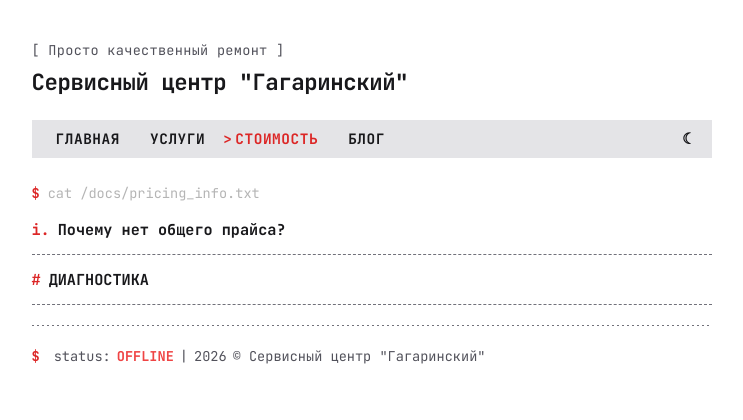
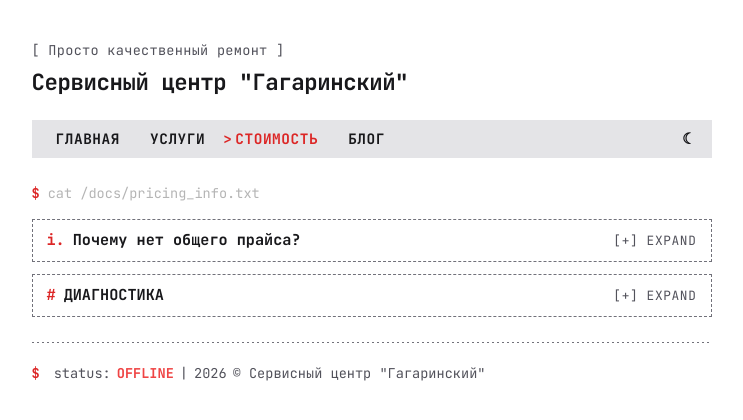
Before and after one commit to polinom11/polinom11.github.io, a Jekyll site: the page prices.html, which Jekyll copies as it is, in a window 1280 px wide. Shown: the top 420 px of the page, without its empty margins (261-1004 px from the left). Built offline with Jekyll 4.4.1, drawn with Linux system fonts in a browser that asks for light colours.

Commit message:
Update style.css

```diff
--- a/css/style.css
+++ b/css/style.css
@@ -44,6 +44,7 @@ body {
     transition: background-color 0.2s ease, color 0.2s ease;
 }
 
+/* Вспомогательные утилитарные классы */
 .text-sm {
     font-size: 0.85rem;
 }
@@ -53,10 +54,7 @@ body {
     font-weight: 700;
 }
 
-a {
-    color: var(--accent);
-}
-
+/* Фокус при навигации через Tab */
 a:focus-visible,
 button:focus-visible,
 details summary:focus-visible {
@@ -80,7 +78,6 @@ details summary:focus-visible {
     color: #b5b5b5;
 }
 
-/* Header & Nav */
 header {
     margin-bottom: 20px;
     text-align: left;
@@ -105,6 +102,7 @@ header {
     text-decoration: none;
 }
 
+/* Навигационная панель */
 .nav-container {
     width: 100%;
     background-color: var(--bg-nav);
@@ -175,45 +173,53 @@ nav.far-nav a:hover::before, nav.far-nav a.active::before {
     color: var(--accent);
 }
 
-/* Главная страница (index.html) */
+/* Секции */
 .hero-text {
-    margin-bottom: 20px;
+    margin: 25px 0;
 }
 
-.photo-container {
-    display: block;
-    width: 100%;
-    background: none;
-    padding: 0;
-    margin-bottom: 16px;
-    cursor: pointer;
+.services-hero {
+    color: var(--text);
+    margin-bottom: 25px;
+    font-size: 0.95rem;
+    line-height: 1.5;
 }
 
-.photo-container img {
-    width: 100%;
-    max-height: 380px;
-    object-fit: cover;
-    border-radius: 4px;
-    display: block;
+.rules-list {
+    color: var(--text-muted);
 }
 
-.photo-info-text p {
-    margin-bottom: 4px;
+.services-section, .prices-section, .blog-section, .post-section {
+    margin: 25px 0;
 }
 
-/* Раскрывающиеся блоки (prices.html и services.html) */
+/* Аккордеоны / Collapse */
 details.tui-collapse {
-    margin-bottom: 14px;
-    border-bottom: 1px dashed var(--dot-color);
-    padding-bottom: 12px;
+    margin-bottom: 12px;
+    position: relative;
+    border: 1px dashed var(--dot-color);
+}
+
+details.tui-collapse:not([open]):hover {
+    border: 1px solid var(--border-active);
+}
+
+details.tui-collapse[open] {
+    border: 1px solid var(--border-active);
 }
 
 details.tui-collapse summary {
+    font-weight: 700;
+    font-size: 0.95rem;
+    cursor: pointer;
     list-style: none;
-    cursor: pointer;
-    font-weight: 700;
+    display: flex;
+    align-items: center;
+    justify-content: space-between;
+    user-select: none;
+    padding: 9px 14px;
     color: var(--text);
-    user-select: none;
+    transition: background-color 0.15s ease;
 }
 
 details.tui-collapse summary::-webkit-details-marker {
@@ -221,117 +227,49 @@ details.tui-collapse summary::-webkit-details-marker {
 }
 
 details.tui-collapse summary:hover {
+    background-color: var(--selection);
+}
+
+details.tui-collapse summary::after {
+    content: "[+] EXPAND";
+    font-size: 0.8rem;
+    color: var(--text-muted);
+    font-weight: 400;
+    letter-spacing: 0.05em;
+}
+
+details.tui-collapse summary:hover::after {
+    color: var(--text);
+}
+
+details.tui-collapse[open] summary::after {
+    content: "[-] COLLAPSE";
     color: var(--accent);
 }
 
 .collapse-content {
-    padding-top: 12px;
+    padding: 12px 14px 16px 14px;
+    background-image: linear-gradient(to right, var(--dot-color) 33%, rgba(255,255,255,0) 0%);
+    background-position: top;
+    background-size: 5px 1px;
+    background-repeat: repeat-x;
 }
 
+/* Стили текстовых блоков (в аккордеонах) */
 .text-block {
-    margin-bottom: 12px;
+    margin-bottom: 16px;
 }
 
-/* Таблицы цен и услуг (prices.html и services.html) */
-.rules-list {
-    margin-bottom: 20px;
+.text-block p {
+    margin-bottom: 12px;
+    color: var(--text-muted);
 }
 
-.rules-list p {
-    margin-bottom: 4px;
+.text-block p:last-child {
+    margin-bottom: 0;
 }
 
-.service-row {
-    margin-bottom: 12px;
-}
-
-.service-header {
-    display: flex;
-    align-items: baseline;
-    gap: 8px;
-}
-
-.service-name {
-    font-weight: 700;
-    color: var(--text);
-}
-
-.dots {
-    flex-grow: 1;
-    border-bottom: 1px dotted var(--dot-color);
-}
-
-.service-price {
-    font-weight: 700;
-    color: var(--accent);
-    white-space: nowrap;
-}
-
-.service-desc, .category-desc {
-    font-size: 0.85rem;
-    color: var(--text-muted);
-    margin-top: 2px;
-}
-
-.category-desc {
-    margin-bottom: 12px;
-    font-style: italic;
-}
-
-/* Модальное окно просмотра изображений */
-.modal-overlay {
-    position: fixed;
-    top: 0;
-    left: 0;
-    width: 100%;
-    height: 100%;
-    background: rgba(0, 0, 0, 0.85);
-    display: flex;
-    justify-content: center;
-    align-items: center;
-    opacity: 0;
-    pointer-events: none;
-    transition: opacity 0.2s ease;
-    z-index: 1000;
-    padding: 20px;
-}
-
-.modal-overlay.active {
-    opacity: 1;
-    pointer-events: auto;
-}
-
-.modal-content {
-    position: relative;
-    max-width: 90vw;
-    max-height: 90vh;
-    display: flex;
-    flex-direction: column;
-    align-items: flex-end;
-}
-
-.modal-content img {
-    max-width: 100%;
-    max-height: 80vh;
-    object-fit: contain;
-    border: 1px solid var(--dot-color);
-    cursor: pointer;
-}
-
-.modal-close {
-    background: transparent;
-    color: var(--accent);
-    font-family: inherit;
-    font-weight: 700;
-    cursor: pointer;
-    margin-bottom: 8px;
-}
-
-/* Раздел Блога (blog.html) */
-.blog-section {
-    margin: 25px 0;
-}
-
+/* Оформление списка статей блога (Чистый CLI на сетке) */
 .cli-clean-list {
     display: flex;
     flex-direction: column;
@@ -344,7 +282,7 @@ details.tui-collapse summary:hover {
     gap: 12px;
     padding-bottom: 12px;
     border-bottom: 1px dashed var(--dot-color);
-    align-items: baseline;
+    align-items: start;
 }
 
 .cli-clean-row:last-child {
@@ -355,8 +293,7 @@ details.tui-collapse summary:hover {
     font-size: 0.85rem;
     color: var(--text-muted);
     white-space: nowrap;
-    padding-top: 0;
-    line-height: 1.3;
+    padding-top: 2px;
 }
 
 .cli-body {
@@ -386,7 +323,6 @@ details.tui-collapse summary:hover {
     font-size: 0.85rem;
     color: var(--text-muted);
     line-height: 1.4;
-    margin-top: 4px;
 }
 
 .empty-posts {
@@ -394,7 +330,256 @@ details.tui-collapse summary:hover {
     padding: 12px 0;
 }
 
-/* Footer & Status */
+/* Оформление одиночной статьи в блоге (post.html) */
+.post-header h1 {
+    color: var(--text);
+    font-size: 1.3rem;
+    margin-bottom: 6px;
+}
+
+.post-meta {
+    font-size: 0.85rem;
+    color: var(--text-muted);
+}
+
+.post-content {
+    color: var(--text-muted);
+    line-height: 1.6;
+    margin: 20px 0;
+}
+
+.post-content p {
+    margin-bottom: 16px;
+    color: var(--text-muted);
+}
+
+.post-content strong,
+.post-content b {
+    color: var(--text);
+    font-weight: 700;
+}
+
+.post-content h2,
+.post-content h3,
+.post-content h4 {
+    color: var(--text);
+    font-weight: 700;
+    margin: 24px 0 12px 0;
+}
+
+.post-content h2 { font-size: 1.15rem; }
+.post-content h3 { font-size: 1.05rem; }
+
+.post-content ul,
+.post-content ol {
+    margin: 12px 0 16px 20px;
+    color: var(--text-muted);
+}
+
+.post-content li {
+    margin-bottom: 6px;
+}
+
+.post-content blockquote {
+    border-left: 2px solid var(--accent);
+    padding-left: 12px;
+    margin: 16px 0;
+    color: var(--text-muted);
+    font-style: italic;
+}
+
+.post-content a {
+    color: var(--text);
+    text-decoration: underline;
+}
+
+.post-content a:hover {
+    color: var(--accent);
+}
+
+.back-link {
+    color: var(--text);
+    text-decoration: none;
+    font-weight: 700;
+    font-size: 0.85rem;
+}
+
+.back-link:hover {
+    color: var(--accent);
+}
+
+.category-desc {
+    font-size: 0.95rem;
+    color: var(--text-muted);
+    margin-bottom: 12px;
+    line-height: 1.5;
+}
+
+/* Строки услуг и цен */
+.service-row {
+    display: flex;
+    justify-content: space-between;
+    align-items: flex-start;
+    gap: 15px;
+    padding: 8px 6px;
+    transition: background-color 0.15s ease;
+}
+
+.service-row:hover {
+    background-color: var(--selection);
+}
+
+.service-details {
+    flex: 1;
+    width: 100%;
+}
+
+.service-header {
+    display: flex;
+    align-items: center;
+    width: 100%;
+    overflow: hidden;
+}
+
+.service-name {
+    font-weight: 700;
+    font-size: 0.9rem;
+    color: var(--text);
+    white-space: nowrap;
+}
+
+.dots {
+    flex: 1;
+    margin: 2px 8px 0;
+    border-bottom: 2px dotted var(--text);
+    align-self: center;
+}
+
+.service-desc {
+    font-size: 0.85rem;
+    color: var(--text-muted);
+    margin-top: 4px;
+}
+
+.service-price {
+    font-weight: 700;
+    font-size: 0.9rem;
+    color: var(--text);
+    white-space: nowrap;
+}
+
+/* Фото и миниатюра */
+button.photo-container {
+    position: relative;
+    width: 100%;
+    height: 220px;
+    background-color: var(--bg-nav);
+    border: 1px dashed var(--dot-color);
+    overflow: hidden;
+    display: flex;
+    align-items: center;
+    justify-content: center;
+    margin-top: 15px;
+    padding: 0;
+    cursor: pointer;
+    transition: border-color 0.2s ease;
+}
+
+button.photo-container:hover {
+    border: 1px solid var(--border-active);
+}
+
+button.photo-container:focus-visible {
+    border-color: var(--accent);
+    outline: 2px solid var(--accent);
+    outline-offset: 2px;
+}
+
+button.photo-container img {
+    width: 100%;
+    height: 100%;
+    object-fit: cover;
+    filter: grayscale(20%) contrast(105%);
+    transition: filter 0.2s ease, transform 0.2s ease;
+}
+
+button.photo-container:hover img,
+button.photo-container:focus-visible img {
+    filter: grayscale(0%) contrast(100%);
+    transform: scale(1.02);
+}
+
+/* Модальное окно просмотра фото */
+.modal-overlay {
+    display: none;
+    position: fixed;
+    top: 0;
+    left: 0;
+    width: 100%;
+    height: 100%;
+    background-color: rgba(0, 0, 0, 0.85);
+    backdrop-filter: blur(4px);
+    z-index: 1000;
+    justify-content: center;
+    align-items: center;
+    padding: 20px;
+    opacity: 0;
+    transition: opacity 0.2s ease;
+}
+
+.modal-overlay.active {
+    display: flex;
+    opacity: 1;
+}
+
+.modal-content {
+    position: relative;
+    max-width: 90vw;
+    max-height: 90vh;
+    display: flex;
+    flex-direction: column;
+    align-items: flex-end;
+}
+
+.modal-content img {
+    max-width: 100%;
+    max-height: 80vh;
+    border: 1px solid var(--border-active);
+    box-shadow: 0 10px 30px rgba(0,0,0,0.5);
+    object-fit: contain;
+}
+
+.modal-close {
+    background: var(--bg-nav);
+    color: var(--text);
+    border: 1px solid var(--dot-color);
+    font-family: inherit;
+    font-size: 0.85rem;
+    font-weight: 700;
+    padding: 4px 10px;
+    margin-bottom: 8px;
+    cursor: pointer;
+    transition: color 0.15s ease, border-color 0.15s ease;
+}
+
+.modal-close:hover {
+    color: var(--accent);
+    border-color: var(--accent);
+}
+
+.photo-info-text {
+    margin-top: 15px;
+}
+
+.photo-info-text a {
+    color: inherit;
+    text-decoration: none;
+}
+
+.photo-info-text a:hover {
+    color: var(--accent);
+}
+
 .hr-dashed {
     margin: 20px 0;
     height: 1px;
@@ -403,6 +588,7 @@ details.tui-collapse summary:hover {
     background-repeat: repeat-x;
 }
 
+/* Подвал */
 footer {
     margin-top: 8px;
     color: var(--text-muted);
@@ -419,7 +605,7 @@ footer {
 
 #statusIndicator {
     display: inline-block;
-    min-width: 7ch;
+    min-width: 7ch; /* Резервирует место под слова "ONLINE"/"OFFLINE" */
     font-weight: 700;
 }
 
@@ -431,10 +617,24 @@ footer {
     color: #ef4444;
 }
 
+/* Адаптив для мобильных устройств */
 @media (max-width: 600px) {
     .nav-container {
         flex-direction: row;
         justify-content: space-between;
+    }
+    .service-name {
+        white-space: normal;
+    }
+    .service-row {
+        flex-direction: column;
+        gap: 2px;
+    }
+    details.tui-collapse summary::after {
+        content: "[+]";
+    }
+    details.tui-collapse[open] summary::after {
+        content: "[-]";
     }
     .cli-clean-row {
         grid-template-columns: 1fr;
```
